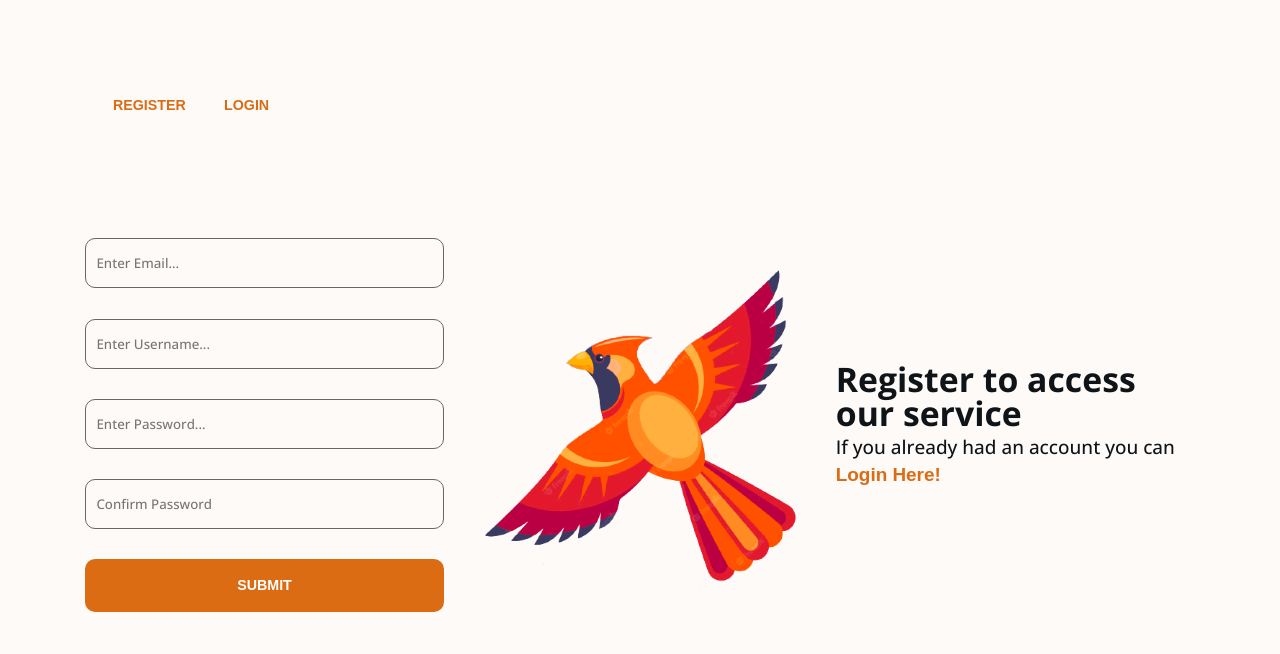
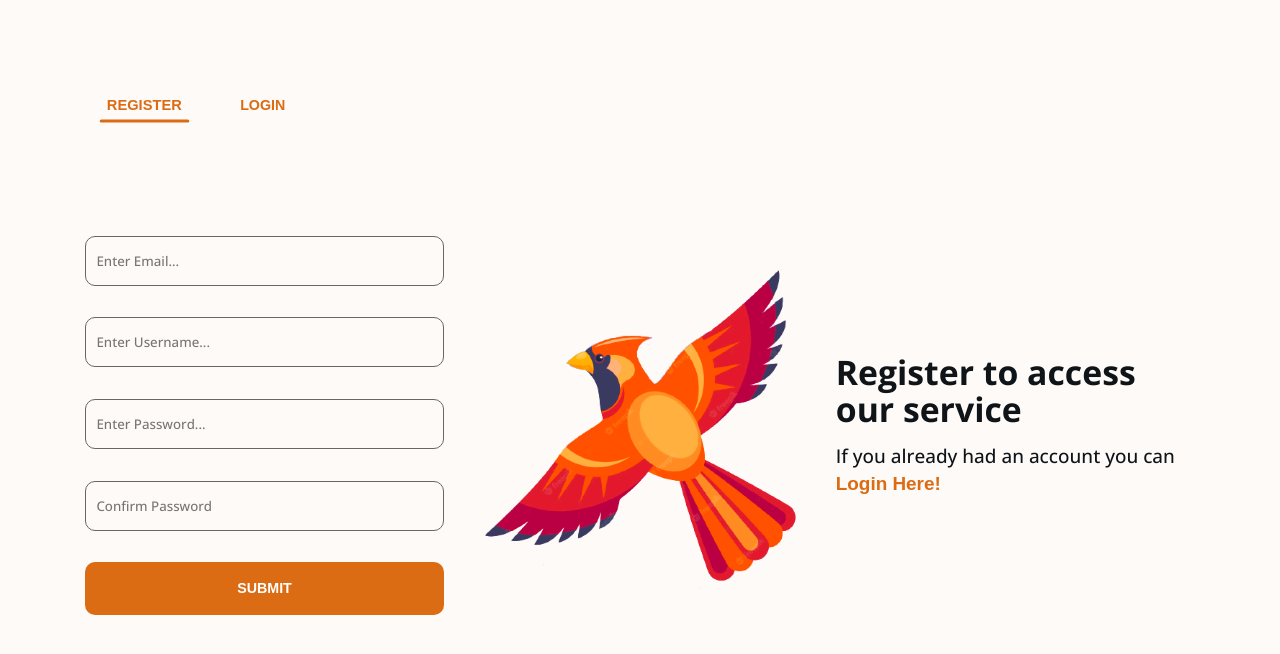
Before and after one commit to tuananh131001/Cardinalis-FE, a React (Vite) app in the folder client/: page /register in a window 1280 px wide. Shown: the top 654 px of the page. Built offline with nearby package versions, Linux system fonts and the light colour scheme.

Commit message:
5.2. Done styling basic UI of Register

```diff
--- a/client/src/App.jsx
+++ b/client/src/App.jsx
@@ -7,7 +7,7 @@ import { ThemeProvider } from 'styled-components';
 import { lightTheme, darkTheme } from '@/styles/Theme';
 import { StyledHeading1 } from '@/components/Text/Text.styled';
 import Register from '@/pages/Register';
-import { FORTGOT_PASSWORD_PATH } from '@/styles/Constant';
+import { FORTGOT_PASSWORD_PATH } from '@/assets/Constant';
 import ForgotPassword from '@/pages/ForgotPassword';
 // import Text from './components/Text/Text';
 
--- a/client/src/components/Button/Button.styled.js
+++ b/client/src/components/Button/Button.styled.js
@@ -1,3 +1,4 @@
+// https://stackoverflow.com/questions/66372725/conditionally-show-after-pseudo-element-react-and-styled-components
 import styled, { css } from 'styled-components';
 
 // General reusable buttons styles
@@ -45,6 +46,28 @@ export const StyledLink = styled.button`
   ${StyledGeneralButton}
   background-color: transparent;
   color: ${({ theme, buttonThemeName }) => theme[buttonThemeName]?.color ?? theme.primaryColor};
+  transform: ${({ transform }) => transform};
+  ${({ pseudoAfter }) =>
+    pseudoAfter == 1 &&
+    // có thể có after block kiểu style khác nên pseudoAfter == 1
+    css`
+      position: relative;
+      &:after {
+        content: '';
+        display: block;
+        width: ${({ pseudoAfterWidth }) => pseudoAfterWidth};
+        height: 3px;
+        border-radius: 3px;
+        background: ${({ theme, buttonThemeName }) =>
+          theme[buttonThemeName]?.color ?? theme.primaryColor};
+        transition: width 0.3s;
+        position: absolute;
+        bottom: -7px;
+      }
+      &:hover:after {
+        width: 105%;
+      }
+    `}
 `;
 
 // Default Props
@@ -69,7 +92,9 @@ StyledIconButton.defaultProps = {
   padding: '0.5em'
 };
 StyledLink.defaultProps = {
-  ...generalDefaultProps
+  ...generalDefaultProps,
+  pseudoAfterWidth: '0',
+  transform: 'translateY(0)'
 };
 
 export default StyledButton;
--- a/client/src/components/Form/RegisterForm.jsx
+++ b/client/src/components/Form/RegisterForm.jsx
@@ -17,7 +17,8 @@ export const RegisterForm = ({ ...props }) => {
   const {
     register,
     handleSubmit,
-    formState: { errors }
+    formState: { errors },
+    reset
   } = useForm({
     // integration btw yup and form to make it work
     resolver: yupResolver(schema)
@@ -25,7 +26,7 @@ export const RegisterForm = ({ ...props }) => {
 
   // submit function
   const onSubmitClick = (data) => {
-    mutate(data);
+    mutate(data, { onSuccess: () => reset() });
   };
 
   return (
--- a/client/src/components/Image/Image.style.jsx
+++ b/client/src/components/Image/Image.style.jsx
@@ -1,4 +1,4 @@
-import styled from 'styled-components';
+import styled, { css } from 'styled-components';
 
 export const StyledImage = styled.img`
   width: ${(props) => props.width};
@@ -8,6 +8,14 @@ export const StyledImage = styled.img`
   grid-area: ${(props) => props.gridArea};
   align-self: ${({ alignSelf }) => alignSelf};
   justify-self: ${({ justifySelf }) => justifySelf};
+  ${({ themeName }) =>
+    themeName == 'darkTheme' &&
+    css`
+      -webkit-filter: brightness(90%) hue-rotate(342deg) invert(0%) opacity(100%) saturate(84%)
+        sepia(0%);
+      filter: brightness(90%) hue-rotate(342deg) invert(0%) opacity(100%) saturate(84%) sepia(0%);
+      mix-blend-mode: none;
+    `}
 `;
 StyledImage.defaultProps = {
   width: '100%',
--- a/client/src/components/Sections/NavSection/AuthenNav.jsx
+++ b/client/src/components/Sections/NavSection/AuthenNav.jsx
@@ -1,8 +1,8 @@
 import { FlexContainer } from '@/components/Container/Container.styled';
-import { LOGIN_PATH, REGISTER_PATH } from '@/styles/Constant';
+import { LOGIN_PATH, REGISTER_PATH } from '@/assets/Constant';
 import PropTypes from 'prop-types';
 import useMediaQuery from '@/hooks/useMediaQuery';
-import { MOBILE_QUERY, TABLET_QUERY, DESKTOP_QUERY } from '@/styles/Constant';
+import { MOBILE_QUERY, TABLET_QUERY, DESKTOP_QUERY, SMALL_MOBILE_QUERY } from '@/assets/Constant';
 import { useNavigate } from 'react-router-dom';
 import Button from '@/components/Button/Button';
 
@@ -10,20 +10,29 @@ const renderPropsResponsive = (propsName, queries) => {
   switch (propsName) {
     case 'width':
       if (queries.mobile) return '100%';
-      else if (queries.desktop) return '63%';
+      else if (queries.desktop) return '66%';
       else return '70%';
     case 'padding':
-      if (queries.mobile) return '2em 3em';
+      if (queries.smallMobile) return '2em 3em';
+      if (queries.mobile) return '2em 5em';
       else if (queries.desktop) return '1em';
       else return '1em';
     case 'buttonSize':
       if (queries.mobile) return 'var(--font-size-base)';
       else return 'var(--font-size-sm)';
+
   }
 };
-function AuthenNav({ ...props }) {
+const displayCurrentTab = (tabCompare, currentTab) => {
+  return {
+    pseudoAfterWidth: tabCompare == currentTab ? '100%' : '0',
+    transform: tabCompare == currentTab ? 'scale(1.03)' : 'scale(1)',
+  };
+};
+function AuthenNav({ currentTab = 'register', ...props }) {
   const navigate = useNavigate();
   const responsiveCondition = {
+    smallMobile: useMediaQuery(SMALL_MOBILE_QUERY),
     mobile: useMediaQuery(MOBILE_QUERY),
     tablet: useMediaQuery(TABLET_QUERY),
     desktop: useMediaQuery(DESKTOP_QUERY)
@@ -31,13 +40,23 @@ function AuthenNav({ ...props }) {
   return (
     <FlexContainer
       {...props}
-      gap={responsiveCondition.mobile && '2em'}
+      gap="2em"
       width={renderPropsResponsive('width', responsiveCondition)}
       padding={renderPropsResponsive('padding', responsiveCondition)}>
-      <Button buttonType="link" onClick={() => navigate(`/${REGISTER_PATH}`)}>
+      <Button
+        buttonType="link"
+        fontSize={renderPropsResponsive('buttonSize', responsiveCondition)}
+        onClick={() => navigate(`/${REGISTER_PATH}`)}
+        pseudoAfter={1}
+        {...displayCurrentTab('register', currentTab, responsiveCondition)}>
         Register
       </Button>
-      <Button buttonType="link" onClick={() => navigate(`/${LOGIN_PATH}`)}>
+      <Button
+        buttonType="link"
+        fontSize={renderPropsResponsive('buttonSize', responsiveCondition)}
+        onClick={() => navigate(`/${LOGIN_PATH}`)}
+        pseudoAfter={1}
+        {...displayCurrentTab('login', currentTab, responsiveCondition)}>
         Login
       </Button>
     </FlexContainer>
@@ -45,6 +64,7 @@ function AuthenNav({ ...props }) {
 }
 
 AuthenNav.propTypes = {
-  props: PropTypes.arrayOf(PropTypes.string)
+  currentTab: PropTypes.string,
+  props: PropTypes.arrayOf(PropTypes.string, PropTypes.number)
 };
 export default AuthenNav;
--- a/client/src/components/Sections/RegisterSections/RegisterImage.jsx
+++ b/client/src/components/Sections/RegisterSections/RegisterImage.jsx
@@ -1,7 +1,8 @@
 import Image from '@/components/Image/Image';
 import useMediaQuery from '@/hooks/useMediaQuery';
-import { MOBILE_QUERY, TABLET_QUERY, DESKTOP_QUERY } from '@/styles/Constant';
+import { MOBILE_QUERY, TABLET_QUERY, DESKTOP_QUERY } from '@/assets/Constant';
 import PropTypes from 'prop-types';
+import useTheme from '@/hooks/useTheme';
 
 const renderPropsResponsive = (propsName, queries) => {
   switch (propsName) {
@@ -16,6 +17,7 @@ const renderPropsResponsive = (propsName, queries) => {
 };
 
 function RegisterImage({ ...props }) {
+  const [theme] = useTheme();
   const responsiveCondition = {
     mobile: useMediaQuery(MOBILE_QUERY),
     tablet: useMediaQuery(TABLET_QUERY),
@@ -24,6 +26,7 @@ function RegisterImage({ ...props }) {
   return (
     <Image
       {...props}
+      themeName={theme}
       src="./icon.png"
       width={renderPropsResponsive('width', responsiveCondition)}
       alt="Icon Display"
--- a/client/src/components/Sections/RegisterSections/RegisterText.jsx
+++ b/client/src/components/Sections/RegisterSections/RegisterText.jsx
@@ -2,12 +2,12 @@
 // https://ishadeed.com/article/learn-css-centering/
 import Text from '@/components/Text/Text';
 import useMediaQuery from '@/hooks/useMediaQuery';
-import { MOBILE_QUERY } from '@/styles/Constant';
+import { MOBILE_QUERY } from '@/assets/Constant';
 import { FlexContainer } from '@/components/Container/Container.styled';
-import { LOGIN_PATH } from '@/styles/Constant';
+import { LOGIN_PATH } from '@/assets/Constant';
 import PropTypes from 'prop-types';
-import { DESKTOP_QUERY } from '@/styles/Constant';
-import { TABLET_QUERY } from '@/styles/Constant';
+import { DESKTOP_QUERY } from '@/assets/Constant';
+import { TABLET_QUERY } from '@/assets/Constant';
 import { InlineContainer } from '@/components/Container/Container.styled';
 import Button from '@/components/Button/Button';
 import { useNavigate } from 'react-router-dom';
@@ -33,6 +33,7 @@ function RegisterText({ ...props }) {
     <FlexContainer
       fd="column"
       alignSelf={renderPropsResponsive('alignSelf', responsiveCondition)}
+      gap="0.7em"
       {...props}>
       <Text
         type={responsiveCondition.mobile ? 'h3' : 'h4'}
--- a/client/src/components/Text/Text.styled.js
+++ b/client/src/components/Text/Text.styled.js
@@ -9,6 +9,7 @@ const StyledGeneralHeading = css`
   width: 100%;
   padding: ${(props) => props.padding};
   grid-area: ${(props) => props.gridArea};
+  line-height: 1.1;
 `;
 const StyledHeadingFlex = css`
   display: flex;
--- a/client/src/pages/Home.jsx
+++ b/client/src/pages/Home.jsx
@@ -3,9 +3,6 @@ import React from 'react';
 import Button from '@/components/Button/Button';
 
 function Home({ themeToggler }) {
-  const click = () => {
-    console.log('click');
-  };
   return (
     <div>
       <Button onClick={themeToggler} buttonThemeName="secondaryButton">Click</Button>
--- a/client/src/pages/Register.jsx
+++ b/client/src/pages/Register.jsx
@@ -1,11 +1,11 @@
 import { StyledPage } from './Page.styled';
 import useMediaQuery from '@/hooks/useMediaQuery';
-import { MOBILE_QUERY, TABLET_QUERY, DESKTOP_QUERY } from '@/styles/Constant';
+import { MOBILE_QUERY, TABLET_QUERY, DESKTOP_QUERY } from '@/assets/Constant';
 import RegisterText from '@/components/Sections/RegisterSections/RegisterText';
 import AuthenNav from '@/components/Sections/NavSection/AuthenNav';
 import RegisterForm from '@/components/Form/RegisterForm';
 import RegisterImage from '@/components/Sections/RegisterSections/RegisterImage';
-import { SMALL_MOBILE_QUERY } from '@/styles/Constant';
+import { SMALL_MOBILE_QUERY } from '@/assets/Constant';
 
 function Register() {
   const responsiveCondition = {
@@ -18,7 +18,7 @@ function Register() {
     <StyledPage
       gridTemplateAreas={renderPropsResponsive('gridTemplateAreas', responsiveCondition)}
       padding={renderPropsResponsive('padding', responsiveCondition)}>
-      <AuthenNav gridArea="nav" />
+      <AuthenNav gridArea="nav" currentTab="register" />
       <RegisterForm gridArea="form" />
       <RegisterImage gridArea="image" />
       <RegisterText gridArea="text" />
```
Also changed, not shown: client/src/assets/Constant.js (renamed from client/src/styles/Constant.js).
